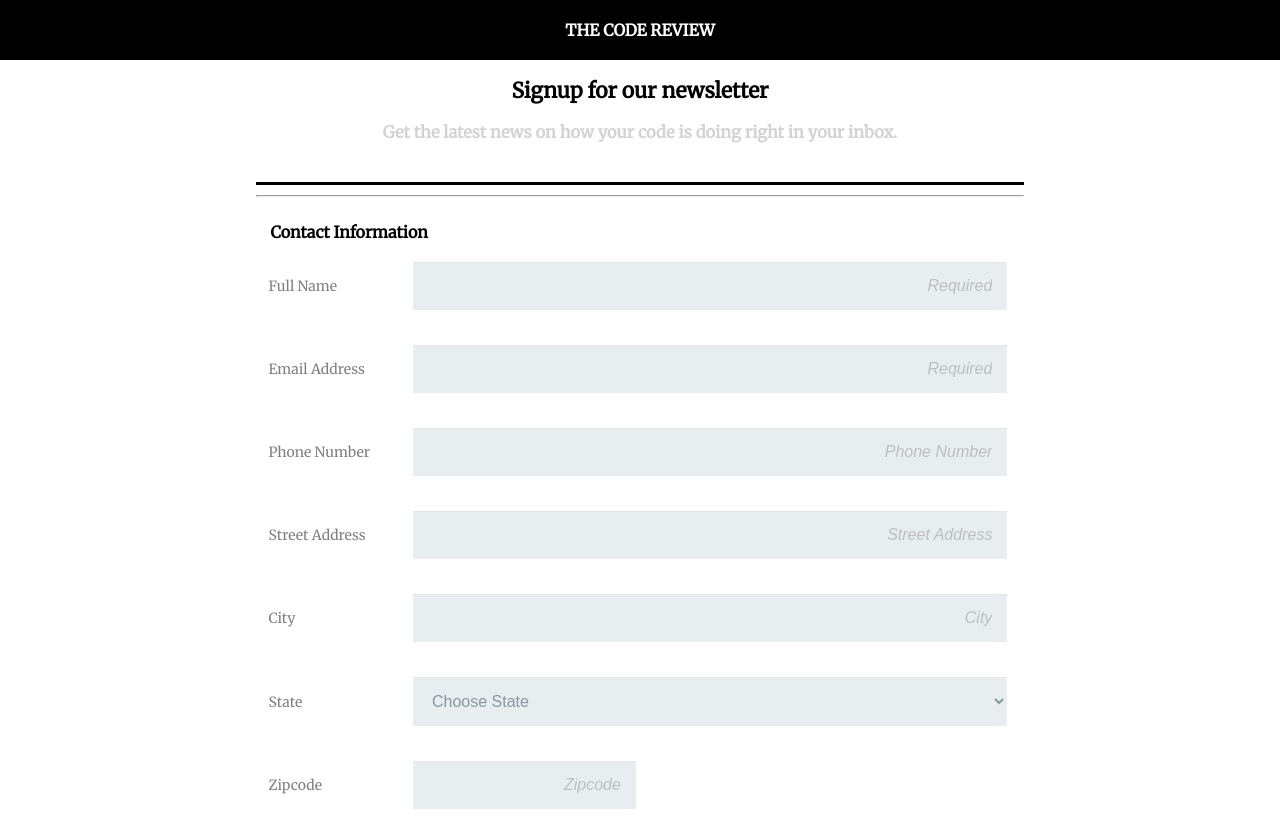
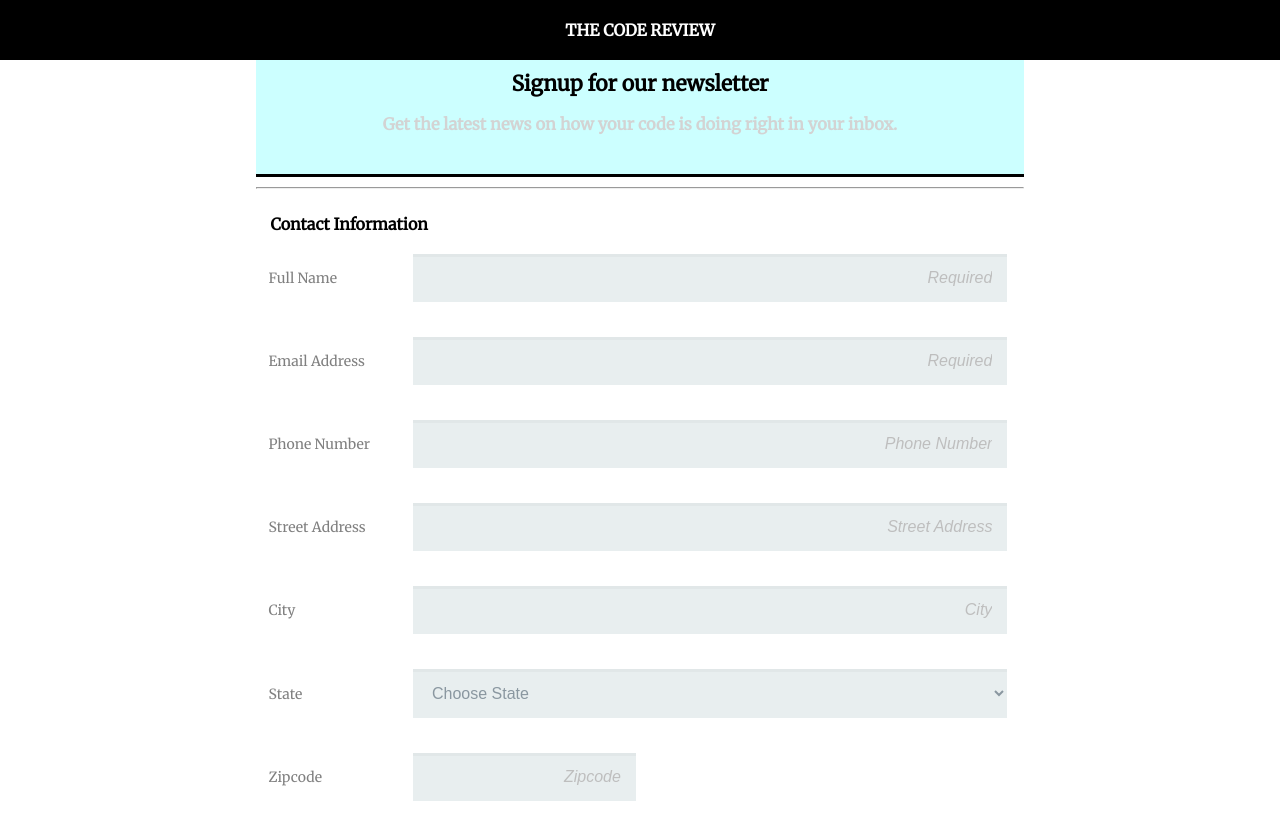
Before and after one commit to alovesj/techdegree-project-3, a plain HTML site: page index.html in a window 1280 px wide. Shown: the top 827 px of the page. Drawn offline with Linux system fonts and the light colour scheme.

Commit message:
Added Styles

```diff
--- a/css/styles.css
+++ b/css/styles.css
@@ -10,17 +10,17 @@ font-size: 14px;
 font-weight: lighter;
 margin: 0 auto;
 padding-bottom:200px;
+
 }
 .container {
-  margin: 10px;
+  margin: 0 10px 10px 10px;
 }
 header{
   margin-top:0;
   text-align: center;
   border-bottom:3px solid black;
   padding-bottom: 30px;
-
-
+  background-color:#CCFFFF;
 }
 h1 {
   text-align: center;
@@ -31,6 +31,11 @@ h1 {
   width:100%;
   margin:0;
   padding:20px;
+}
+header h2 {
+  margin-top:0;
+  padding-top:10px;
+
 }
 header h3 {
   color: #D3D3D3;
@@ -53,10 +58,15 @@ select {
   width: 100%;
   background-color: #e8eeef;
   color: #8a97a0;
-  box-shadow: 0 1px 0 rgba(0,0,0,0.03) inset;
+  box-shadow: 0 3px 0 rgba(0,0,0,0.03) inset;
   margin-bottom: 30px;
 }
 
+input:hover, textarea:hover, select:hover {
+  padding:30px;
+  transition: padding 2s ease-in;
+  box-shadow: 0 4px 8px 0 rgba(0, 0, 0, 0.2), 0 6px 20px 0 rgba(0, 0, 0, 0.19);
+}
 label {
   padding-bottom:30px;
 }
@@ -94,7 +104,7 @@ input::placeholder {
   }
   button {
     width:100%;
-    background-color:turquoise;
+    background-color:#00FFFF;
     height:auto;
     padding:20px 20px;
     box-shadow:none;
@@ -112,6 +122,7 @@ input::placeholder {
   input:focus, textarea:focus {
       background-color: lightblue;
       border: 1px solid navy;
+      transition: all 2s ease-in;
   }
 
 
@@ -124,7 +135,7 @@ input::placeholder {
   hr,
   form {
   max-width:768px;
-  margin:10px auto;
+  margin:0 auto;
 
 
   }
@@ -151,6 +162,9 @@ input::placeholder {
   header h1 {
     width:100%;
   }
+  header {
+  margin-bottom:10px;
+    }
   .newsh4,
   .box {
     width:50%;
```
